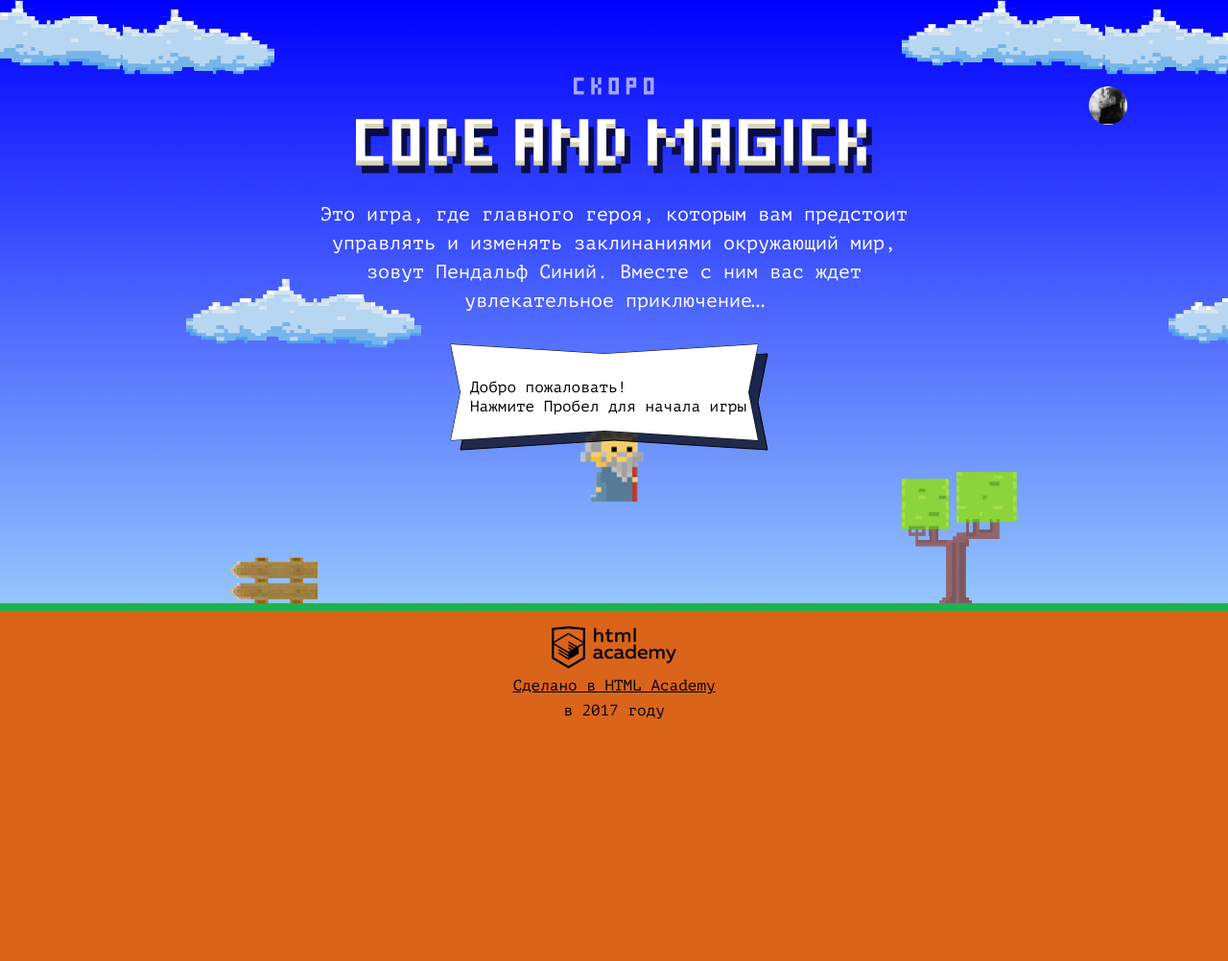
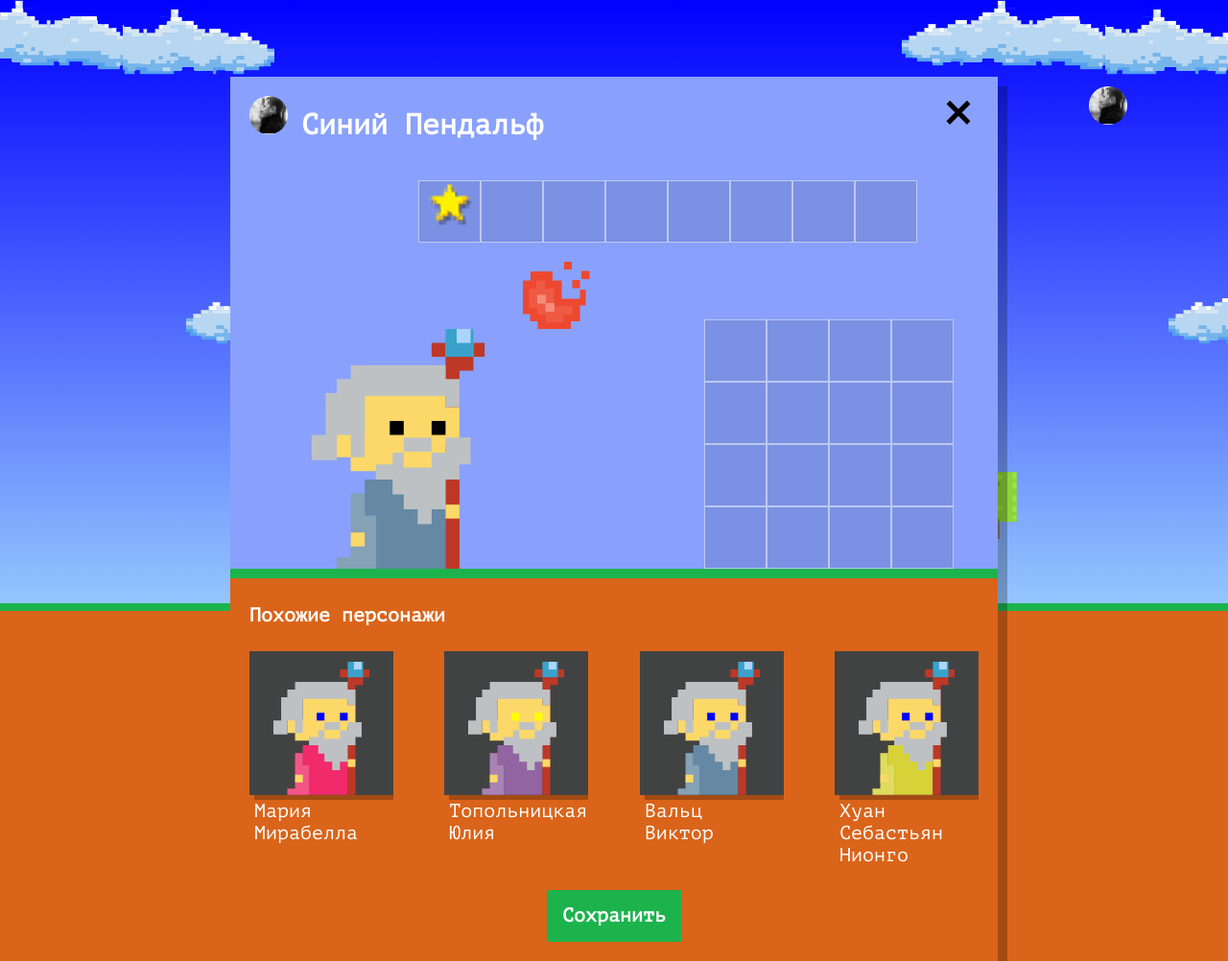
Before and after one commit to dmitry-ios/1483875-code-and-magick-21, a website: page index.html in a window 1280 px wide. Shown: the whole page at 96% size. Before the commit the page ends 800 px from the top, so only its background shows below. Drawn offline with Linux system fonts and the light colour scheme.

Commit message:
Создает окно с настройками персонажа

```diff
--- a/index.html
+++ b/index.html
@@ -203,6 +203,7 @@
     return fieldHeight / 3;
   }
 </script>
+<script src="js/setup.js"></script>
 <script src="js/stat.js"></script>
 <script src="js/game.js"></script>
 
--- /dev/null
+++ b/js/setup.js
@@ -0,0 +1,117 @@
+'use strict';
+
+const FIRST_NAMES = [
+  `Иван`,
+  `Хуан Себастьян`,
+  `Мария`,
+  `Кристоф`,
+  `Виктор`,
+  `Юлия`,
+  `Люпита`,
+  `Вашингтон`
+];
+
+const LAST_NAMES = [
+  `да Марья`,
+  `Верон`,
+  `Мирабелла`,
+  `Вальц`,
+  `Онопко`,
+  `Топольницкая`,
+  `Нионго`,
+  `Ирвинг`
+];
+
+const COAT_COLORS = [
+  `rgb(101, 137, 164)`,
+  `rgb(241, 43, 107)`,
+  `rgb(146, 100, 161)`,
+  `rgb(56, 159, 117)`,
+  `rgb(215, 210, 55)`,
+  `rgb(0, 0, 0)`
+];
+
+const EYES_COLORS = [
+  `black`,
+  `red`,
+  `blue`,
+  `yellow`,
+  `green`
+];
+
+const NUMBER_OF_WIZRDS = 4;
+
+const randomNumber = function (limit) {
+  return Math.floor(Math.random() * limit);
+};
+
+const generateWizardName = function () {
+  const indexFirstName = randomNumber(FIRST_NAMES.length);
+  const indexLastName = randomNumber(LAST_NAMES.length);
+  const isReversed = randomNumber(2);
+  const firstName = FIRST_NAMES[indexFirstName];
+  const lastName = LAST_NAMES[indexLastName];
+
+  return (!isReversed) ? `${firstName} ${lastName}` : `${lastName} ${firstName}`;
+};
+
+const generateWizardData = function () {
+  const name = generateWizardName();
+  const coatColor = COAT_COLORS[randomNumber(COAT_COLORS.length)];
+  const eyesColor = EYES_COLORS[randomNumber(EYES_COLORS.length)];
+
+  return {name, coatColor, eyesColor};
+};
+
+const generateWizards = function (limit) {
+  let wizards = [];
+
+  for (let i = 0; i < limit; i++) {
+    wizards[i] = generateWizardData();
+  }
+
+  return wizards;
+};
+
+const renderWizard = function (wizard, templateItem) {
+  const wizardElement = templateItem.cloneNode(true);
+
+  wizardElement.querySelector(`.setup-similar-label`).textContent = wizard.name;
+  wizardElement.querySelector(`.wizard-coat`).style.fill = wizard.coatColor;
+  wizardElement.querySelector(`.wizard-eyes`).style.fill = wizard.eyesColor;
+
+  return wizardElement;
+};
+
+const makeFragmetWithWizards = function (wizards) {
+  const similarWizardTemplate = document.querySelector(`#similar-wizard-template`);
+  const similarWizardItem = similarWizardTemplate.content.querySelector(`.setup-similar-item`);
+  const fragment = document.createDocumentFragment();
+
+  for (let i = 0; i < wizards.length; i++) {
+    const wizardElement = renderWizard(wizards[i], similarWizardItem);
+
+    fragment.appendChild(wizardElement);
+  }
+
+  return fragment;
+};
+
+const showSetupDialog = function () {
+  // Создаем волшебников со случайными параметрами
+  const wizards = generateWizards(NUMBER_OF_WIZRDS);
+
+  // Показываем диалоговое окно игрока с настройками персонажа
+  const userDialog = document.querySelector(`.setup`);
+  userDialog.classList.remove(`hidden`);
+
+  // Заполняем шаблонную разметку случайными персонажами
+  const fragmentWithWizards = makeFragmetWithWizards(wizards);
+  const similarListElement = userDialog.querySelector(`.setup-similar-list`);
+  similarListElement.appendChild(fragmentWithWizards);
+
+  // и показываем их
+  userDialog.querySelector(`.setup-similar`).classList.remove(`hidden`);
+};
+
+showSetupDialog();
```
